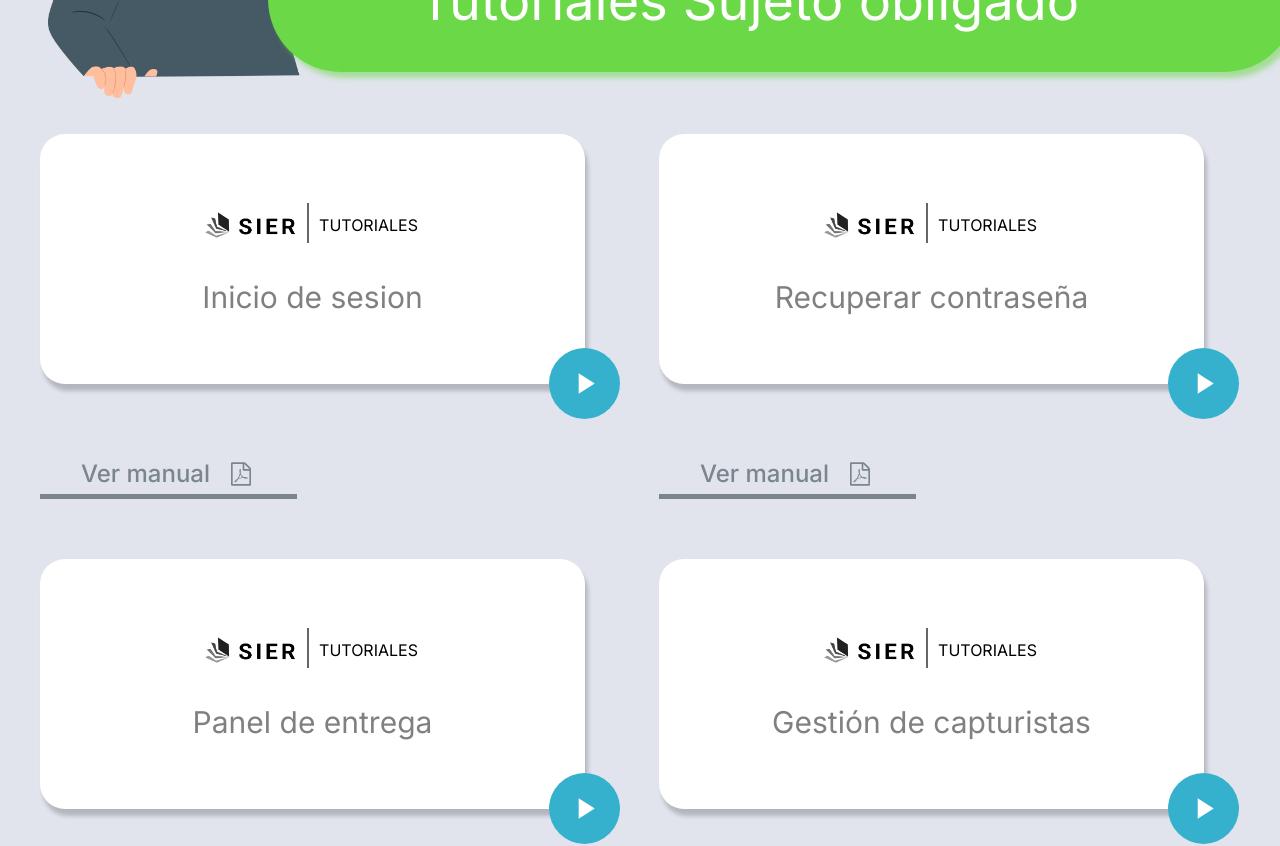
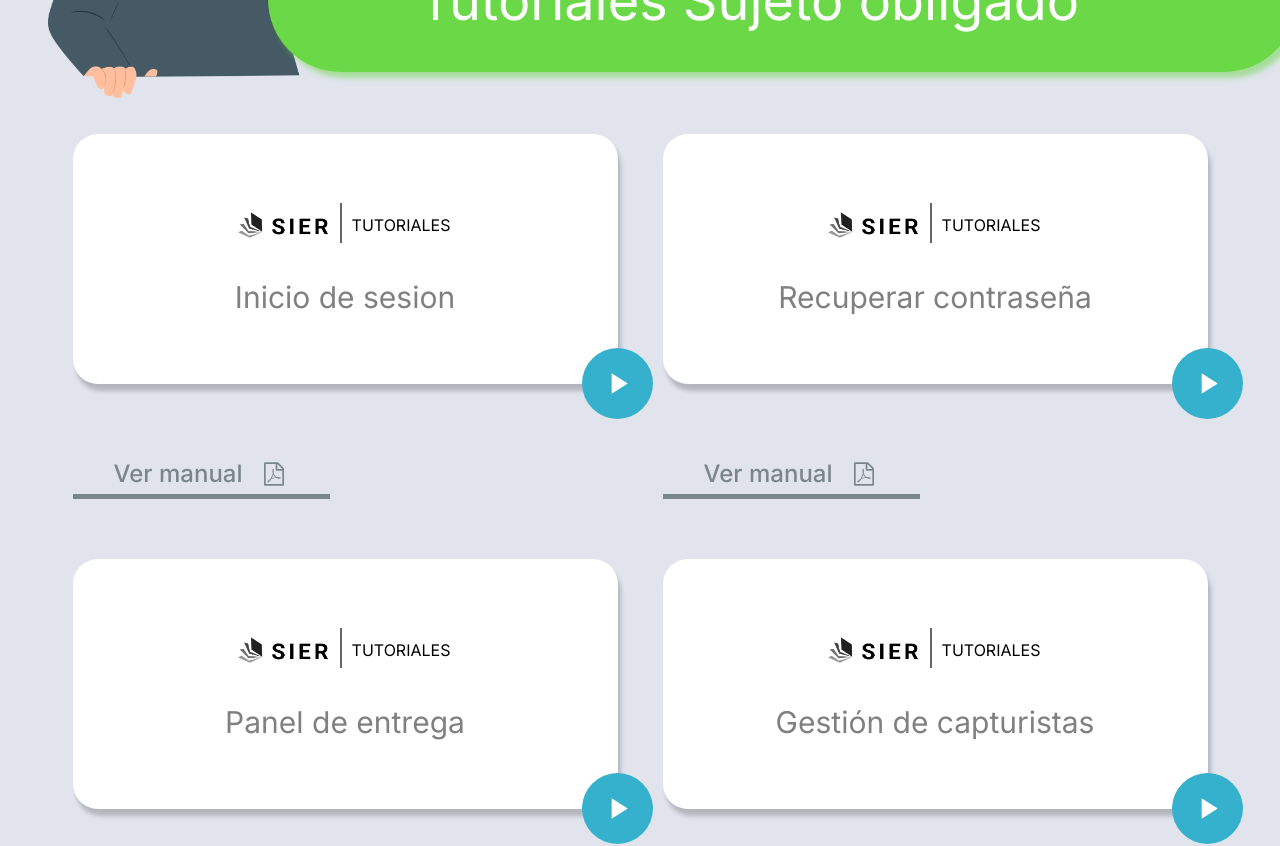
Before and after one commit to AbrahamMarquez/sier-delivery-reception, a Next.js app: page / in a window 1280 px wide. Shown: the part 5800-6646 px from the top of the page. Built offline with nearby package versions, Linux system fonts and the light colour scheme.

Commit message:
add style tutoriales

```diff
--- a/src/components/organisms/Landing/Landing.module.scss
+++ b/src/components/organisms/Landing/Landing.module.scss
@@ -561,9 +561,9 @@
             }
         }
         .dFlexy{
-            padding: 0 76px 0 40px;
+            padding: 0 50px 0 50px;
             display: flex;
-            justify-content: space-between;
+            justify-content: space-around;
             // gap: 50px;
             flex-wrap: wrap;
         }
@@ -759,11 +759,11 @@
             }
         }
         .dFlexy{
-            padding: 0 76px 0 40px;
+            padding: 0 50px 0 70px;
             display: flex;
             flex-wrap: wrap;
             justify-content: flex-start;
-            gap: 83px;
+            gap: 70px;
         }
         .divContain{
             width: 545px;
```
